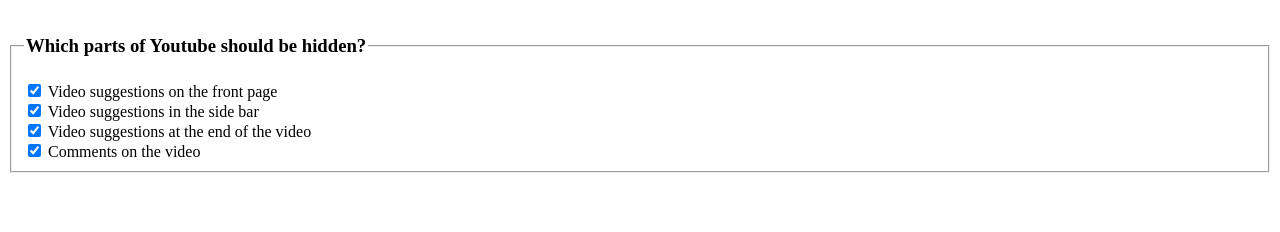
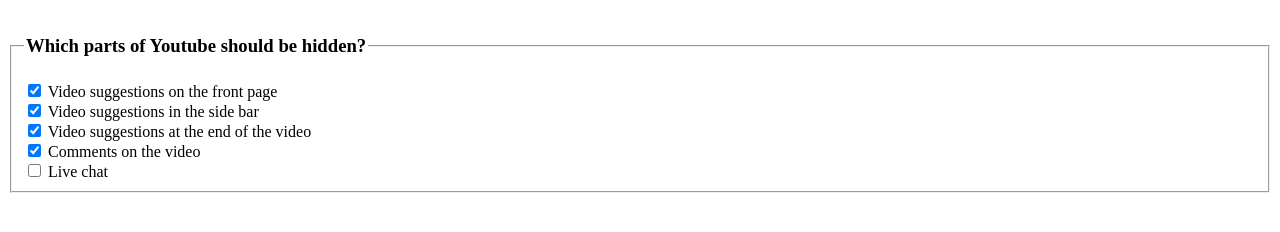
Before and after one commit to nikoladev/youtube-blinders, a browser extension: page options.html in a window 1280 px wide. Drawn offline with Linux system fonts and the light colour scheme.

Commit message:
hide live chat and front page recommendation chips
From https://github.com/pamelafox/youtube-feed-hider/pull/3

```diff
--- a/background.js
+++ b/background.js
@@ -3,6 +3,7 @@
   'relatedSidebar',
   'relatedEnd',
   'comments',
+  'liveChat',
 ]
 
 var registered = null
--- a/options.html
+++ b/options.html
@@ -61,6 +61,19 @@
       >
         Comments on the video
       </label>
+      <br/>
+
+      <input
+        type="checkbox"
+        id="liveChat"
+        name="options"
+        value="liveChat"
+      >
+      <label
+        for="liveChat"
+      >
+        Live chat
+      </label>
     </fieldset>
   </form>
   <script src="options.js"></script>
--- a/styles/frontPageFeed.css
+++ b/styles/frontPageFeed.css
@@ -28,3 +28,8 @@
 ytd-post-renderer[uses-compact-lockup_] #home-content-text.ytd-post-renderer {
   -webkit-line-clamp: none;
 }
+
+/** Hide recommendation chips/tags at the top of the front feed **/
+ytd-feed-filter-chip-bar-renderer {
+  display: none !important;
+}
```
Also changed, not shown: styles/liveChat.css (added, +8 -0 lines).
